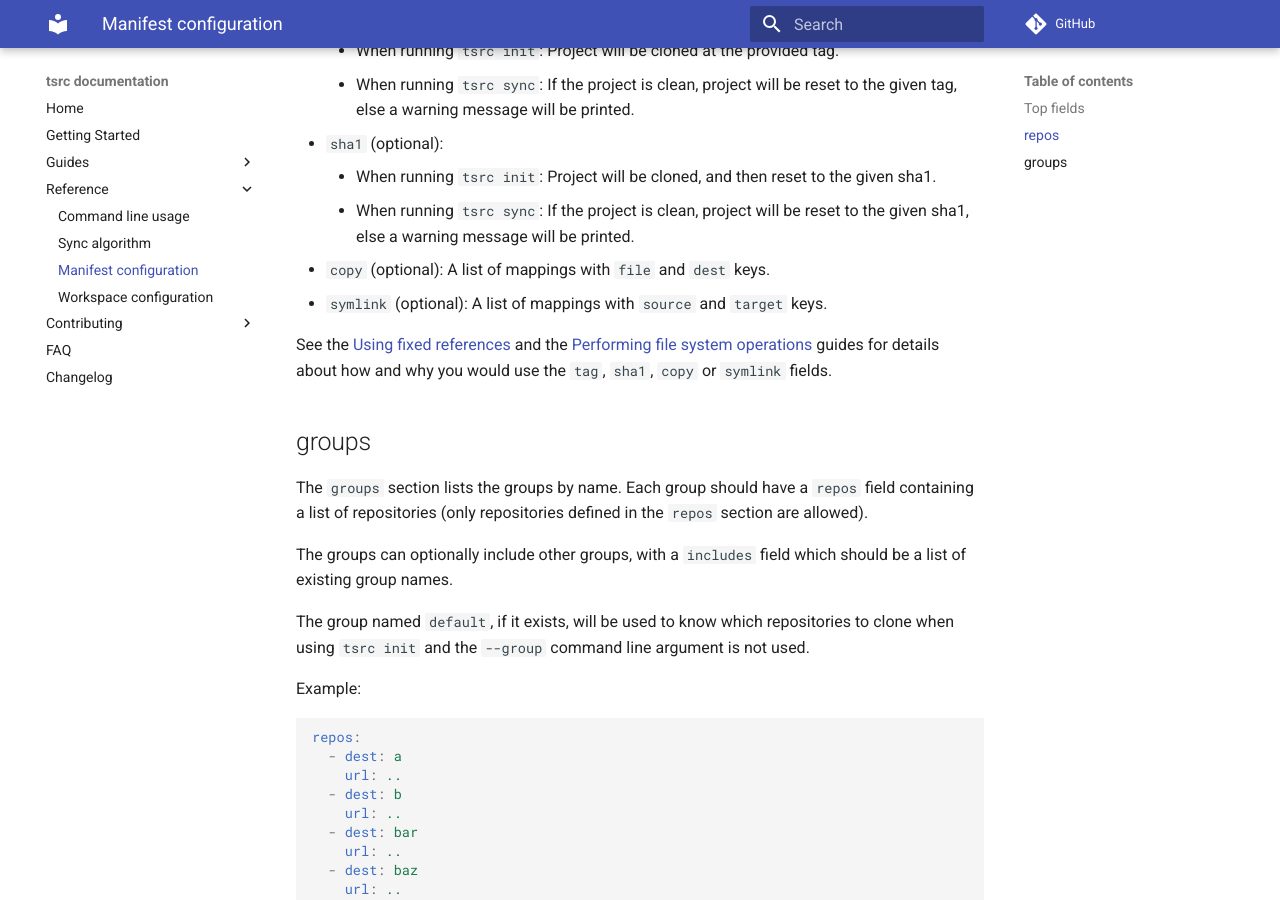
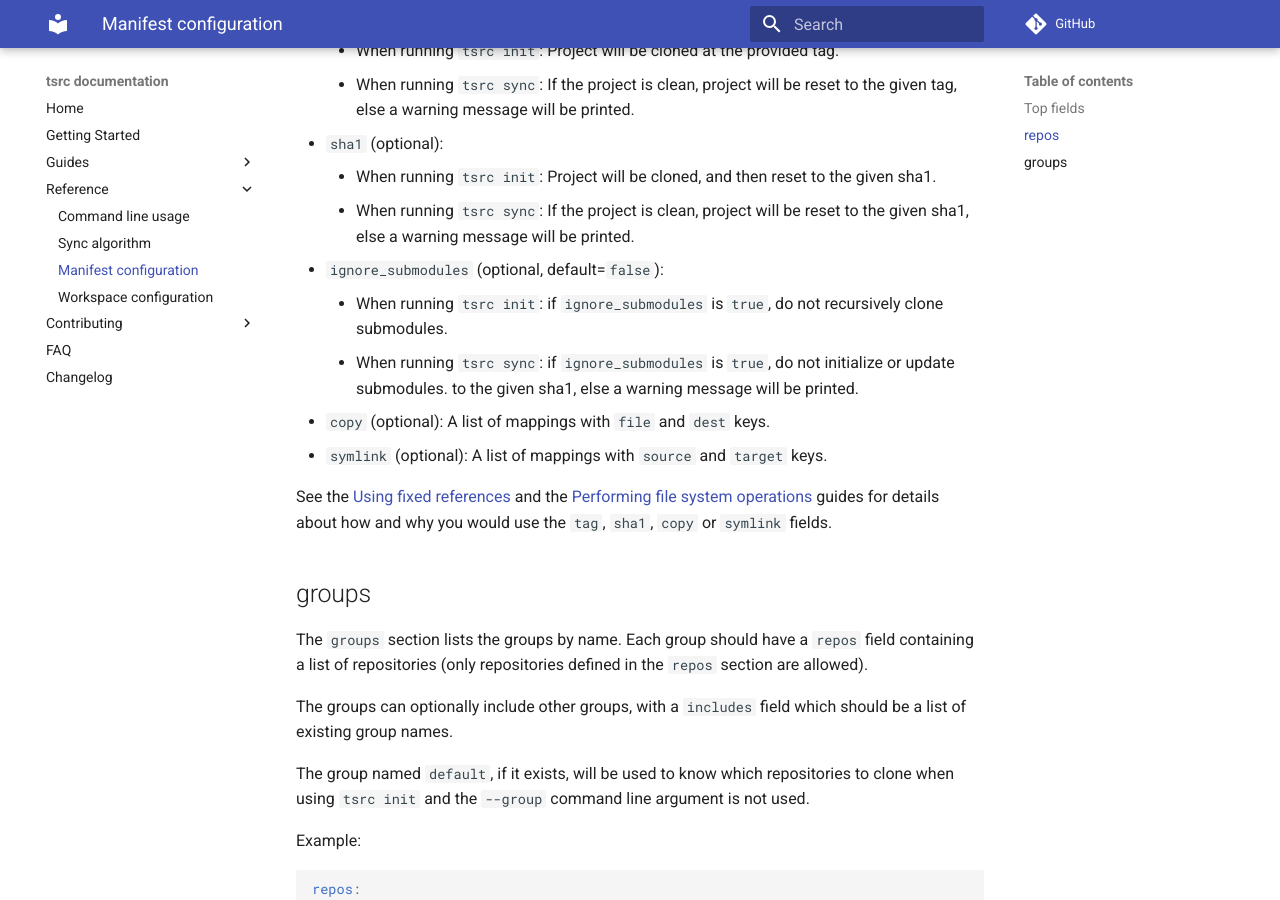
Before and after one commit to your-tools/tsrc, an MkDocs documentation site: the page built from docs/ref/manifest-config.md, in a window 1280 px wide and 900 px high, scrolled down 1582 px. Built offline with MkDocs 1.6.1 and Material for MkDocs 9.7.7, drawn with Linux system fonts in a browser that asks for light colours; comment, search, counter and statistics services are not loaded.

Commit message:
add documentation entry for 'ignore_submodules' entry.

```diff
--- a/docs/ref/manifest-config.md
+++ b/docs/ref/manifest-config.md
@@ -69,6 +69,10 @@ Each repository is also a *mapping*, containing:
     * When running `tsrc init`: Project will be cloned, and then reset to the given sha1.
     * When running `tsrc sync`:  If the project is clean, project will be reset
     to the given sha1, else a warning message will be printed.
+* `ignore_submodules` (optional, default=`false`):
+    * When running `tsrc init`: if `ignore_submodules` is `true`, do not recursively clone submodules.
+    * When running `tsrc sync`: if `ignore_submodules` is `true`, do not initialize or update submodules.
+    to the given sha1, else a warning message will be printed.
 * `copy` (optional): A list of mappings with `file` and `dest` keys.
 * `symlink` (optional): A list of mappings with `source` and `target` keys.
 
```
